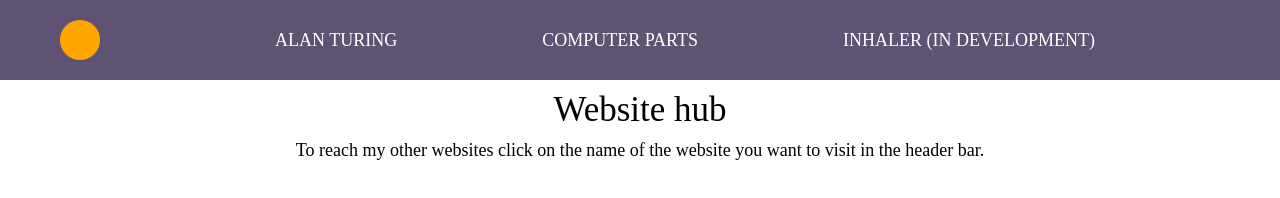
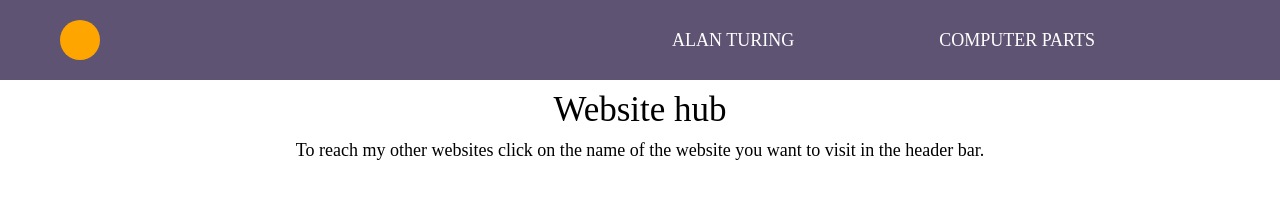
Before and after one commit to DAcgps/dacgps.github.io, a plain HTML site: page index.html in a window 1280 px wide. Drawn offline with Linux system fonts and the light colour scheme.

Commit message:
Update index.html

```diff
--- a/index.html
+++ b/index.html
@@ -31,9 +31,6 @@
                             <li class="header__list__end">
                                 <a href="/pcparts/index.html" class="header__link" >Computer Parts</a>
                             </li>
-                            <li class="header__list__end">
-                                <a href="/inhaler/index.html" class="header__link" >Inhaler (In Development)</a>
-                            </li>
                         </ul>
                     </nav>
                 </div>
```
